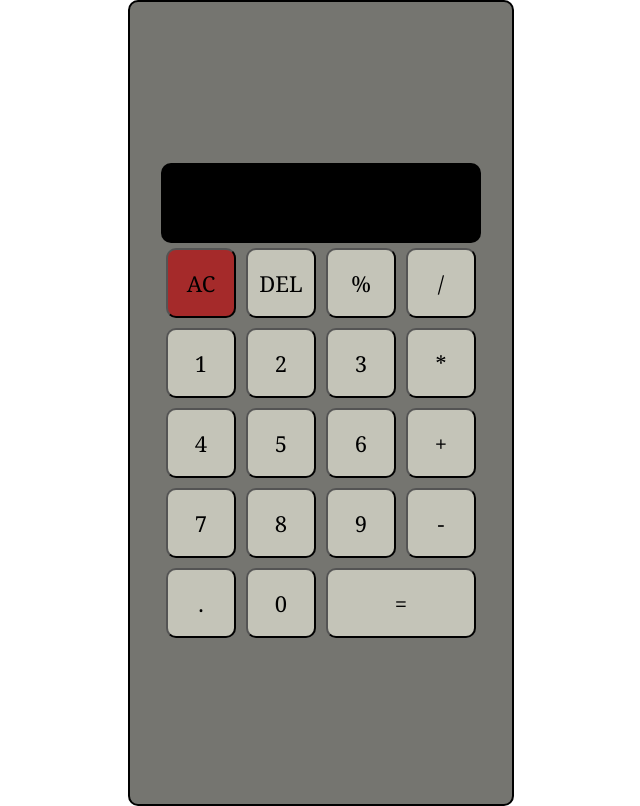
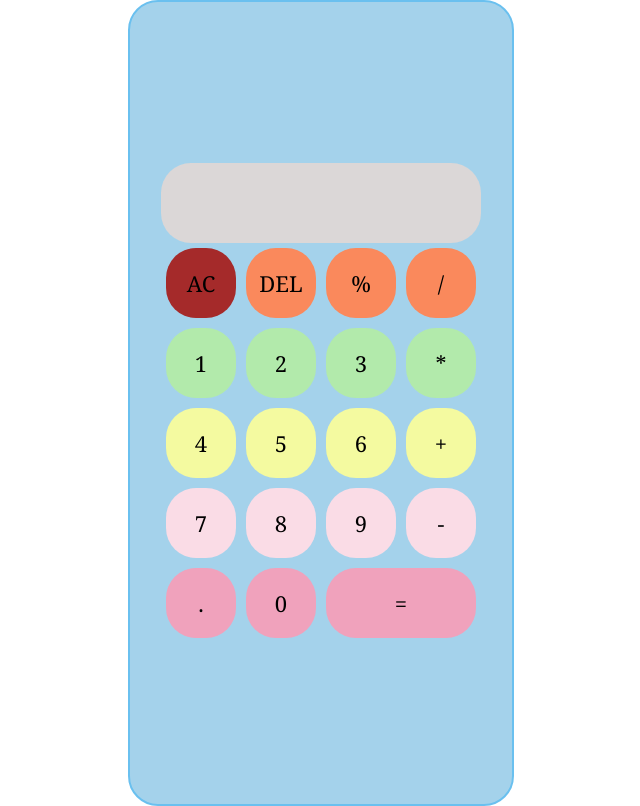
Before and after one commit to srideviparimi/Calculator, a plain HTML site: page index.html in a window 1280 px wide. Shown: the whole page, without its empty margins (319-959 px from the left). Drawn offline with Linux system fonts and the light colour scheme.

Commit message:
final commit

```diff
--- a/index.css
+++ b/index.css
@@ -2,7 +2,7 @@
     box-sizing: border-box;
     font-family:Georgia, 'Times New Roman', Times, serif ;
     font-weight: normal;
-    border-radius: 10px;
+    border-radius: 30px;
     box-shadow: 50px;
 }
 
@@ -17,9 +17,9 @@ body{
 .calci{
     min-width: fit-content;
     max-width: fit-content;
-    background-color: rgb(117, 117, 112);
+    background-color: rgb(164, 210, 235);
     padding:1px;
-    border:2px solid black;
+    border:2px solid rgb(106, 192, 239);
 }
 
 .output{
@@ -34,18 +34,32 @@ body{
 
 .output>button{
     cursor: pointer;
-    background-color: rgba(230, 230, 215, 0.7);
+    border:none;
     font-size: 22px;
     margin: 5px;
 }
-
+.first{
+    background-color: rgb(250, 137, 92);
+}
+.second{
+    background-color: rgb(178, 234, 171);
+}
+.third{
+    background-color: rgb(244, 250, 160);
+}
+.fourth{
+    background-color: rgb(250, 220, 230);
+}
+.fifth{
+    background-color: rgb(240, 162, 188);
+}
 .output>button:hover{
     cursor:pointer;
     background-color: rgb(255,255,255,0.8);
 }
 
 .display{
-    background-color: black;
+    background-color: rgb(219, 215, 215);
     grid-column: 1/-1;
     display:flex;
     align-content: left;
@@ -56,13 +70,13 @@ body{
 }
 
 .previous-operand{
-    color: rgba(190, 167, 167, 0.8);
+    color: rgba(90, 88, 88, 0.8);
     font-size: 20px;
     text-align: right;
 }
 
 .current-operand{
-    color: rgba(249, 247, 247, 0.8);
+    color: rgba(37, 35, 35, 0.8);
     font-size:30px;
     text-align:right;
 }
--- a/index.html
+++ b/index.html
@@ -15,25 +15,25 @@
             <div  data-current-operand class = "current-operand"id="result"></div>
         </div>
         <button data-allclear value="C" onclick="allclear()" id="clearbutton">AC</button>
-        <button data-delete value="D" onclick="del()">DEL</button>
-        <button data-operation value="%"onclick="display('%')">%</button>
-        <button data-operation value="/" onclick="display('/')">/</button>
-        <button data-number value="1" onclick="display('1')">1</button>
-        <button data-number value="2"onclick="display('2')">2</button>
-        <button data-number value="3"onclick="display('3')">3</button>
-        <button data-operation value="*" onclick="display('*')">*</button>
-        <button data-number value="4"onclick="display('4')">4</button>
-        <button data-number value="5"onclick="display('5')">5</button>
-        <button data-number value="6"onclick="display('6')">6</button>
-        <button data-operation value="+"onclick="display('+')">+</button>
-        <button data-number value="7"onclick="display('7')">7</button>
-        <button data-number value="8"onclick="display('8')">8</button>
-        <button data-number value="9"onclick="display('9')">9</button>
-        <button data-operation value="-"onclick="display('-')">-</button>
-        <button data-number value="."onclick="display('.')">.</button>
-        <button data-number value="0"onclick="display('0')"> 0</button>
+        <button data-delete value="D" onclick="del()" class="first">DEL</button>
+        <button data-operation value="%"onclick="display('%')"  class="first">%</button>
+        <button data-operation value="/" onclick="display('/')"  class="first">/</button>
+        <button data-number value="1" onclick="display('1')" class="second">1</button>
+        <button data-number value="2"onclick="display('2')" class="second">2</button>
+        <button data-number value="3"onclick="display('3')" class="second">3</button>
+        <button data-operation value="*" onclick="display('*')" class="second">*</button>
+        <button data-number value="4"onclick="display('4')" class="third">4</button>
+        <button data-number value="5"onclick="display('5')" class="third">5</button>
+        <button data-number value="6"onclick="display('6')" class="third">6</button>
+        <button data-operation value="+"onclick="display('+')" class="third">+</button>
+        <button data-number value="7"onclick="display('7')" class="fourth">7</button>
+        <button data-number value="8"onclick="display('8')"class="fourth">8</button>
+        <button data-number value="9"onclick="display('9')"class="fourth">9</button>
+        <button data-operation value="-"onclick="display('-')"class="fourth">-</button>
+        <button data-number value="."onclick="display('.')" class="fifth">.</button>
+        <button data-number value="0"onclick="display('0')" class="fifth"> 0</button>
 
-        <button data-equals value="=" id="equalsbtn" onclick="compute()" >=</button>
+        <button data-equals value="=" id="equalsbtn" onclick="compute()" class="fifth">=</button>
     </div>
 </div>
 </body>
```
